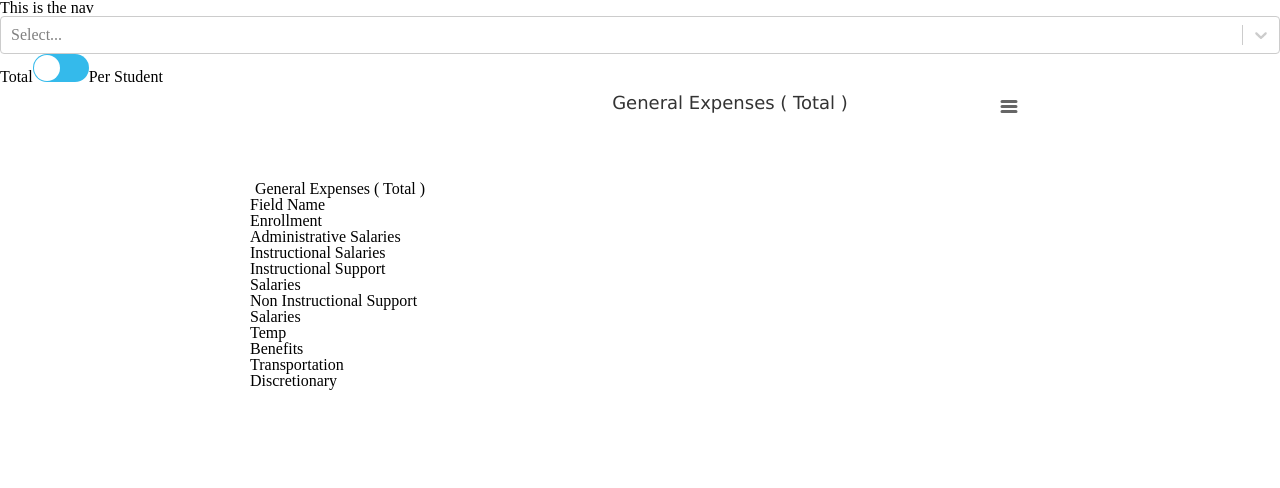
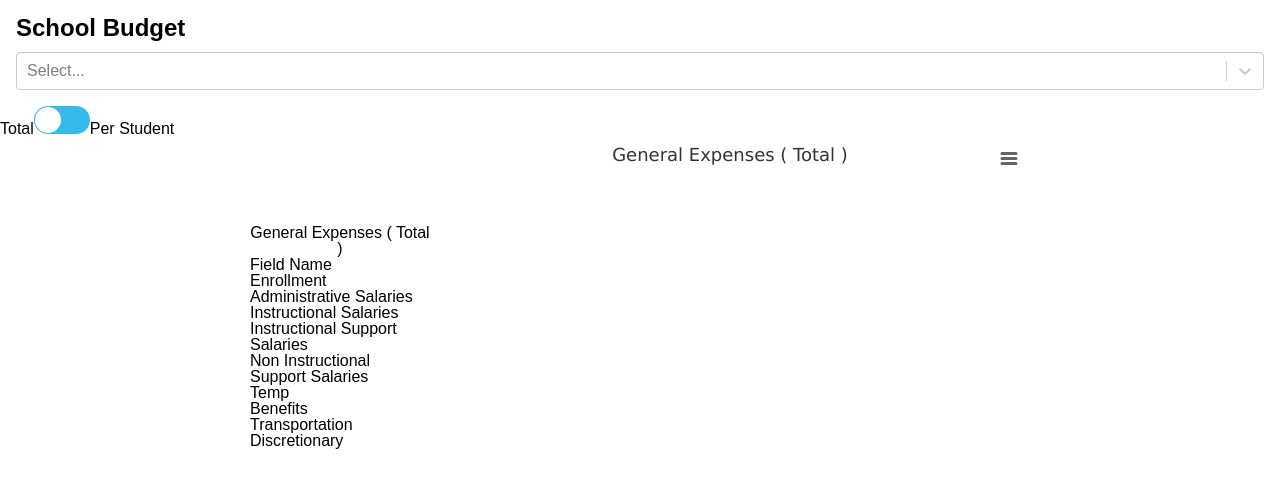
Before and after one commit to farrellw/school-budget, a React (Create React App) app: page / in a window 1280 px wide. Shown: the top 488 px of the page. Built offline with nearby package versions, Linux system fonts and the light colour scheme; the HTML template or start-up script is replaced by a standard one.

Commit message:
Add simple css for header.

```diff
--- a/src/index.scss
+++ b/src/index.scss
@@ -1 +1,10 @@
 @import "reset";
+
+html {
+  font-family: Arial, Helvetica, sans-serif;
+}
+
+h1 {
+  font-size: 1.5em;
+  font-weight: bold;
+}
--- /dev/null
+++ b/src/lib/Header.scss
@@ -0,0 +1,6 @@
+.sb-header {
+  padding: 1em;
+}
+.sb-heading1 {
+  margin-bottom: 0.5em;
+}
--- a/src/lib/Header.tsx
+++ b/src/lib/Header.tsx
@@ -1,12 +1,12 @@
 import * as React from "react";
 import Search from "./Search";
+import "./Header.scss";
 
 function Header() {
   return (
-    <header>
-      <nav>
-        <h1>This is the nav</h1>
-      </nav>
+    <header className="sb-header">
+      <h1 className="sb-heading1">School Budget</h1>
+      <nav></nav>
       <Search />
     </header>
   );
```
